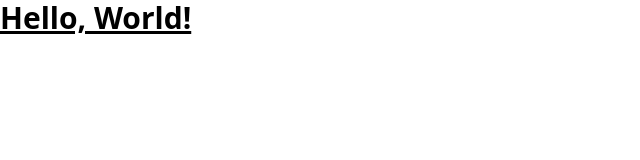
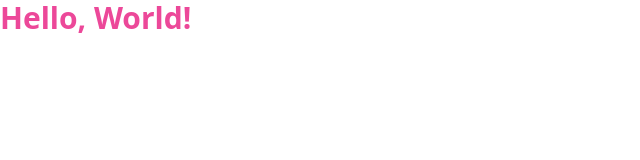
Before and after one commit to hnrkcode/static-website-template, an Eleventy site: page src/index.njk in a window 1280 px wide. Shown: the whole page, without its empty margins (0-640 px from the left). Built offline with nearby package versions, Linux system fonts and the light colour scheme; Eleventy itself is replaced by a stand-in of ours; files that its build step writes are made by us from their sources.

Commit message:
Update text styling

```diff
--- a/src/index.njk
+++ b/src/index.njk
@@ -3,4 +3,4 @@ layout: base.njk
 title: Hello, world!
 ---
 
-<h1 class="text-3xl font-bold underline">Hello, World!</h1>
+<h1 class="text-3xl font-bold text-pink-500">Hello, World!</h1>
```
